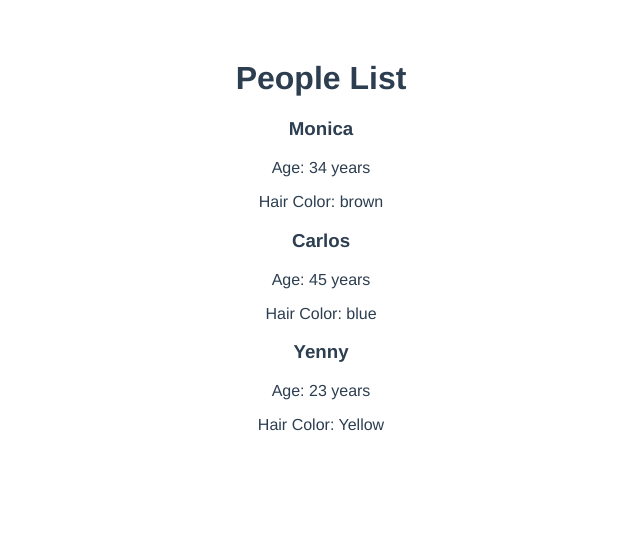
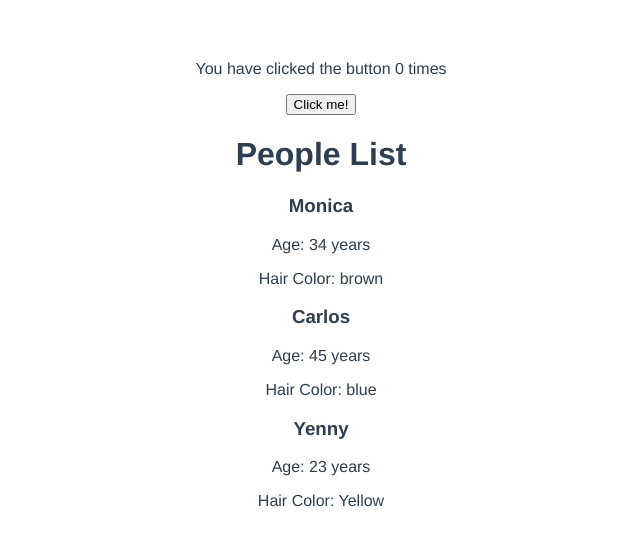
Before and after one commit to mictlantecutli/vue-livelessons-example, a Vue app in the folder my_test_project/: page / in a window 1280 px wide. Shown: the top 546 px of the page, without its empty margins (319-959 px from the left). Built offline with nearby package versions, Linux system fonts and the light colour scheme.

Commit message:
state are elements changing in the view

```diff
--- a/my_test_project/src/App.vue
+++ b/my_test_project/src/App.vue
@@ -1,4 +1,5 @@
 <template>
+  <CounterButton />
 
   <PeopleList />
 </template>
@@ -6,10 +7,13 @@
 <script>
 
 import PeopleList from './components/PeopleList.vue';
+import CounterButton from './components/CounterButton.vue';
+
 export default {
   name: 'App',
   components: {
     PeopleList,
+    CounterButton,
 
   }
 }
--- /dev/null
+++ b/my_test_project/src/components/CounterButton.vue
@@ -0,0 +1,21 @@
+<template>
+  <p>You have clicked the button {{ numberOfClicks }} times</p>
+  <button @click="increment">Click me!</button>
+</template>
+
+<script>
+export default{
+  name: 'CounterButton',
+  data(){
+    return{
+      numberOfClicks: 0,
+    }
+
+  },
+  methods:{
+    increment(){
+      this.numberOfClicks += 1
+    }
+  }
+}
+</script>
```
